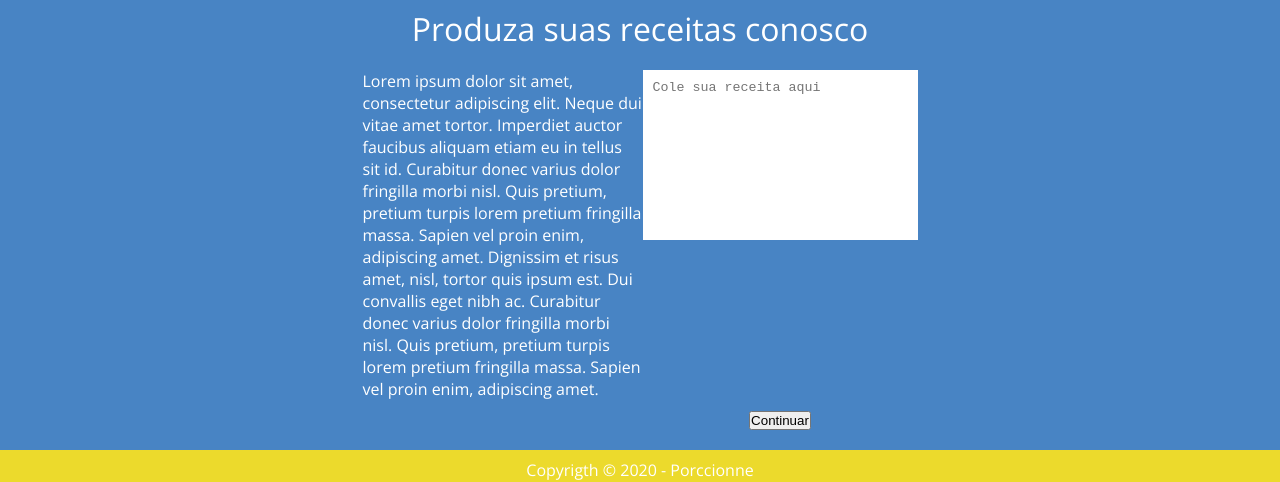
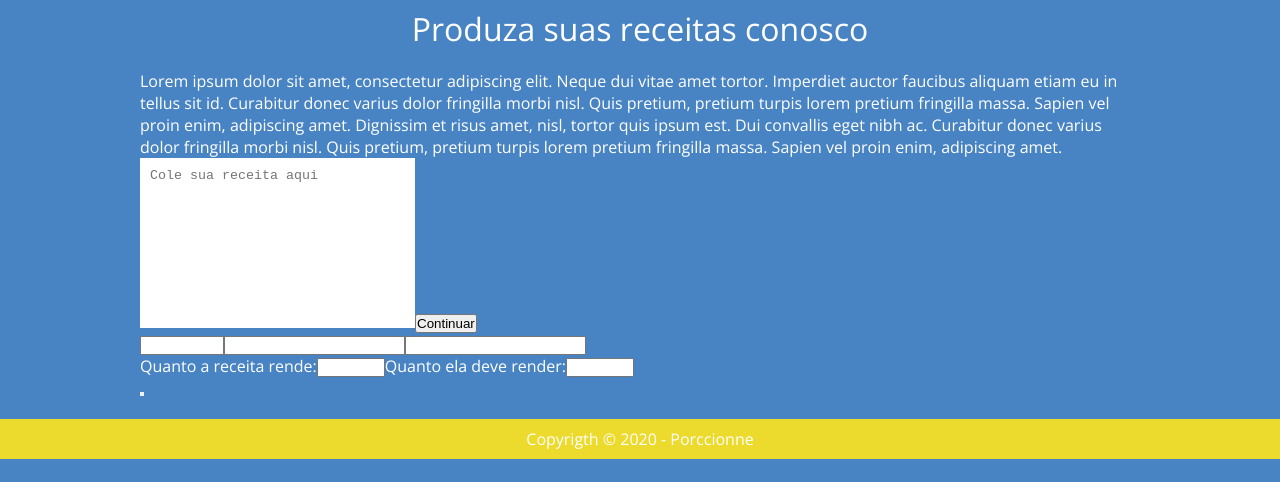
Before and after one commit to httpaiva/porccionne, a Next.js app: page / in a window 1280 px wide. Shown: the part 343-825 px from the top of the page. After the commit the page ends 802 px from the top, so only its background shows below. Built offline with nearby package versions, Linux system fonts and the light colour scheme.

Commit message:
Adicionando campos do formulário.

```diff
--- a/pages/index.js
+++ b/pages/index.js
@@ -24,7 +24,8 @@ export default function Home() {
           <h1 className="subtitulo">Produza suas receitas conosco</h1>
         </header>
         <main>
-          <div className="inicial">
+          <form id="form1" >
+            <div className="formulario1">
               <p>
                 Lorem ipsum dolor sit amet, consectetur adipiscing elit. Neque dui vitae amet tortor. Imperdiet auctor faucibus aliquam etiam eu in tellus sit id. Curabitur donec varius dolor fringilla morbi nisl. Quis pretium, pretium turpis lorem pretium fringilla massa. Sapien vel proin enim, adipiscing amet. Dignissim et risus amet, nisl, tortor quis ipsum est. Dui convallis eget nibh ac.
                 Curabitur donec varius dolor fringilla morbi nisl. Quis pretium, pretium turpis lorem pretium fringilla massa. Sapien vel proin enim, adipiscing amet.
@@ -36,12 +37,29 @@ export default function Home() {
                   id="textarea"
                   cols="30"
                   rows="10"
-                autoFocus
+                  autofocus
                   required
                 />
                 <button className="continuar">Continuar</button>
               </div>
             </div>
+          </form>
+          <form id="form2" >
+            <div className="formulario2" >
+              <div className="linha-receita">
+                <input type="number" name="quantidade" id="quantidade" min="1" max="100000" />
+                <input type="text" id="unidade" />
+                <input type="text" id="ingrediente" />
+              </div>
+              <div className="rendimento">
+                <label htmlFor="rende">Quanto a receita rende:</label>
+                <input type="number" name="rende" id="rende" min="1" max="1000" />
+                <label htmlFor="vairender">Quanto ela deve render:</label>
+                <input type="number" name="vairender" id="vairender" min="1" max="1000" />
+              </div>
+              <button className="porccionar"></button>
+            </div>
+          </form>
         </main>
       </div >
       <footer className="footer">
```
Lines whose indentation alone changed are shown as unchanged.
